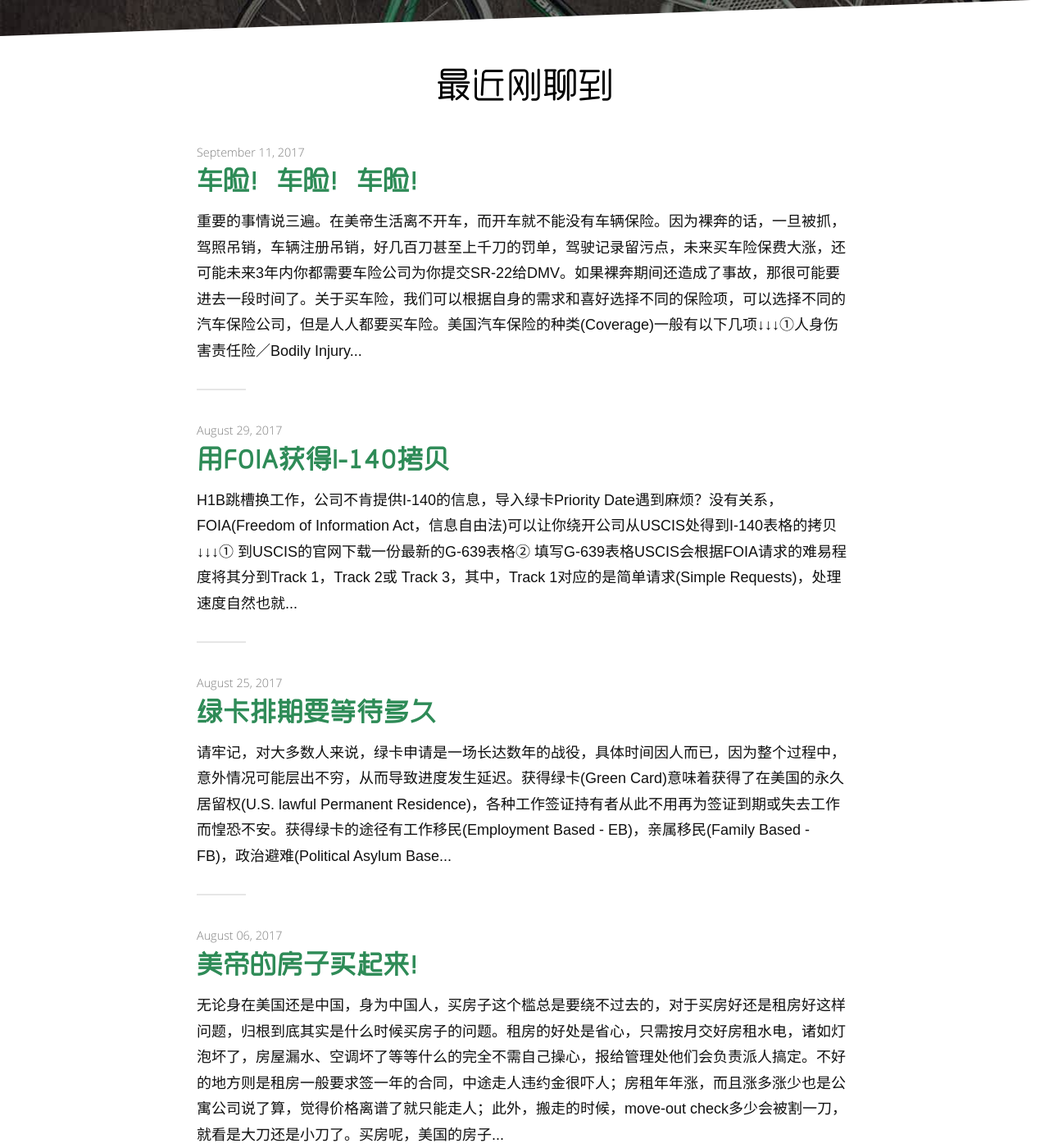
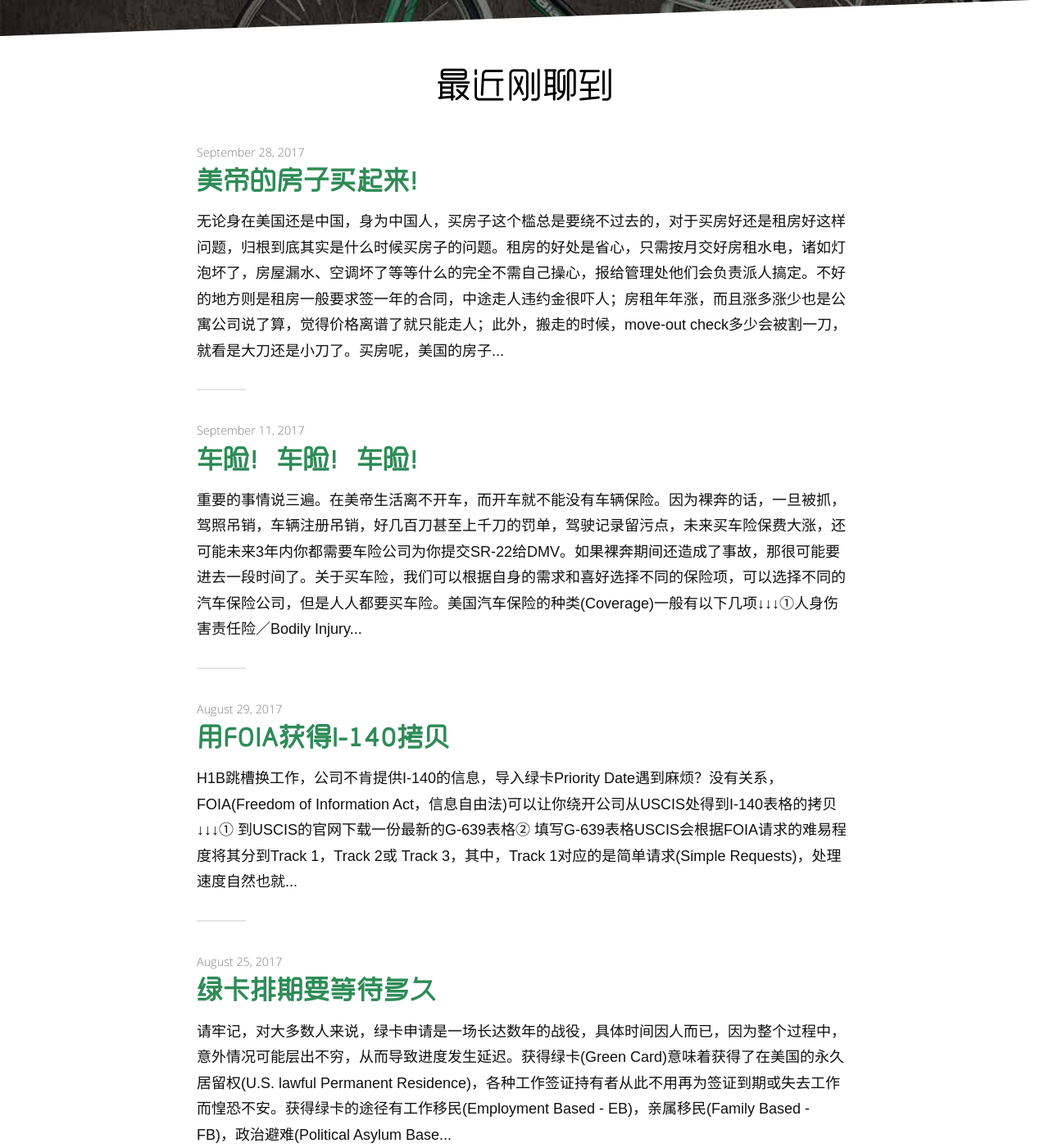
Before and after one commit to wolfwifee/wolfwifee.github.com, a Jekyll site: the page built from index.html, in a window 1280 px wide and 1400 px high, scrolled down 222 px. Shown: the whole window at 82% size. Built offline with Jekyll 4.4.1, drawn with Linux system fonts in a browser that asks for light colours; the list of posts is cut into pages by our own code.

Commit message:
Update 2016-10-10-buy-house.md

```diff
--- a/_posts/2016-10-10-buy-house.md
+++ b/_posts/2016-10-10-buy-house.md
@@ -6,7 +6,7 @@ heading: 美帝的房子买起来！
 publish: true
 published: true
 datePublished: 2016-10-10
-date: 2017-08-06
+date: 2017-09-28
 ---
 
 <span class="dropcap">无</span>论身在美国还是中国，身为中国人，买房子这个槛总是要绕不过去的，对于买房好还是租房好这样问题，归根到底其实是什么时候买房子的问题。
```
